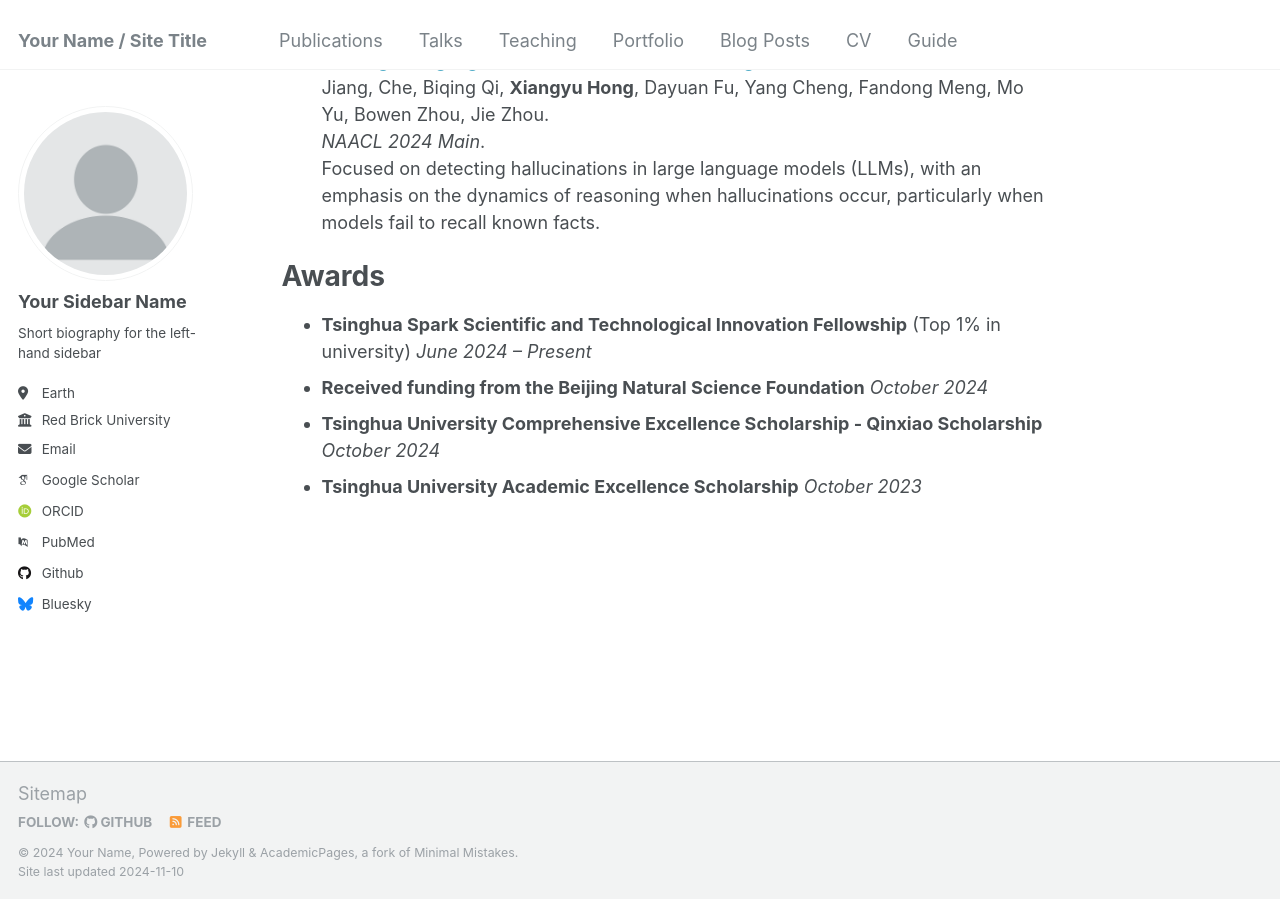
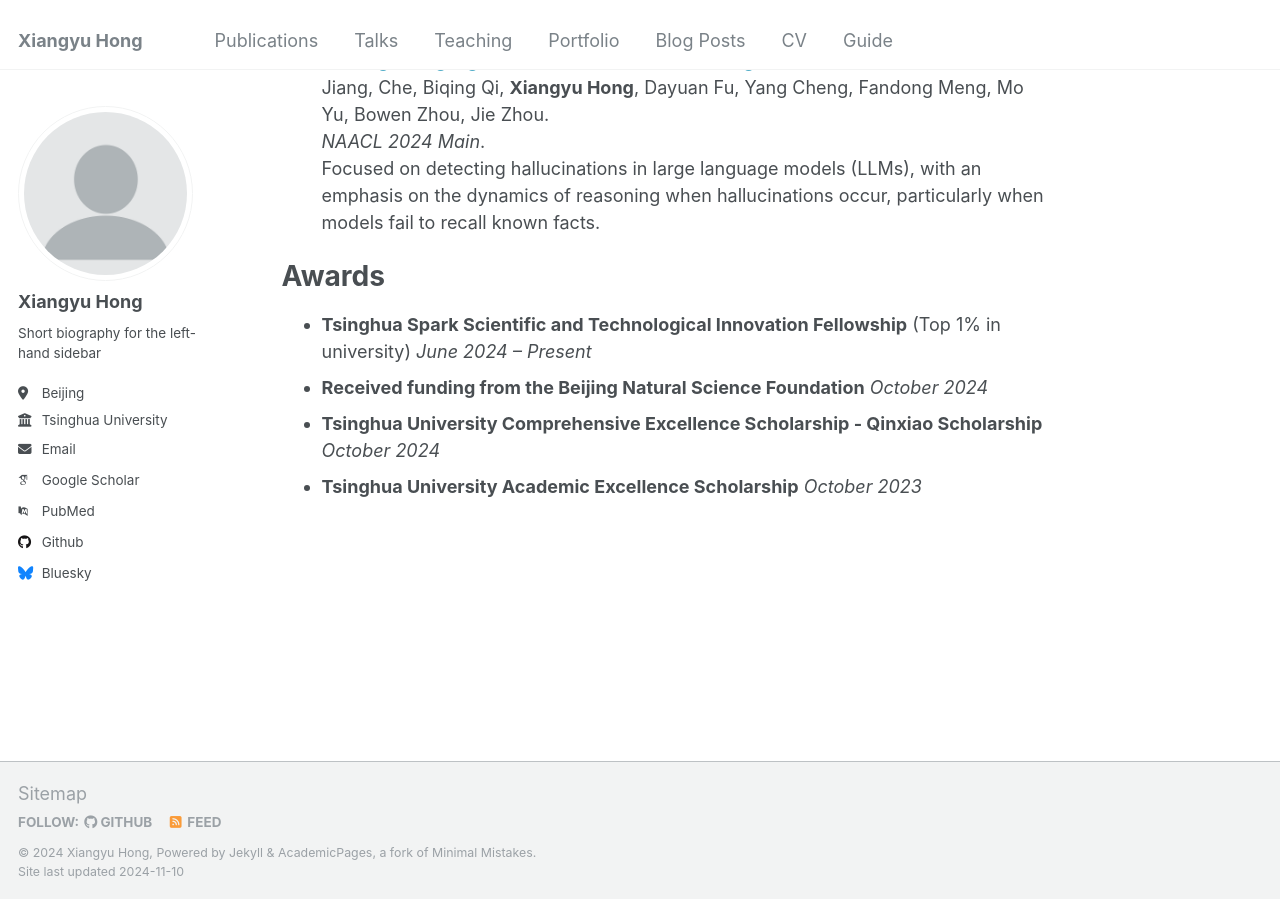
Before and after one commit to lilhongxy/lilhongxy.github.io, a Jekyll site: the page built from _pages/about.md, in a window 1280 px wide and 900 px high, scrolled down 717 px. Built offline with Jekyll 4.4.1, drawn with Linux system fonts in a browser that asks for light colours; some web fonts are replaced.

Commit message:
Update _config.yml

```diff
--- a/_config.yml
+++ b/_config.yml
@@ -8,9 +8,9 @@
 
 # Basic Site Settings
 locale                   : "en-US"
-title                    : "Your Name / Site Title"
+title                    : "Xiangyu Hong"
 title_separator          : "-"
-name                     : &name "Your Name"
+name                     : &name "Xiangyu Hong"
 description              : &description "personal description"
 url                      : https://academicpages.github.io # the base hostname & protocol for your site e.g. "https://mmistakes.github.io"
 baseurl                  : "" # the subpath of your site, e.g. "/blog"
@@ -22,19 +22,19 @@ repository               : "academicpages/academicpages.github.io"
 author:
   # Biographic information
   avatar           : "profile.png"
-  name             : "Your Sidebar Name"
+  name             : "Xiangyu Hong"
   pronouns         : # example: "she/her"
   bio              : "Short biography for the left-hand sidebar"
-  location         : "Earth"
-  employer         : "Red Brick University"
+  location         : "Beijing"
+  employer         : "Tsinghua University"
   uri              : # URL
-  email            : "none@example.org"
+  email            : "hong-xy22@mails.tsinghua.edu.cn"
 
   # Academic websites
   arxiv            : # URL - Update with the correct link to your profile
-  googlescholar    : "https://scholar.google.com/citations?user=PS_CX0AAAAAJ"
+  googlescholar    : "https://scholar.google.com/citations?hl=zh-CN&user=nquv4VgAAAAJ"
   impactstory      : # URL
-  orcid            : "http://orcid.org/yourorcidurl"
+  Github           : "https://github.com/lilhongxy"
   semantic         : # URL
   pubmed           : "https://www.ncbi.nlm.nih.gov/pubmed/?term=john+snow"
   researchgate     : # URL
```
